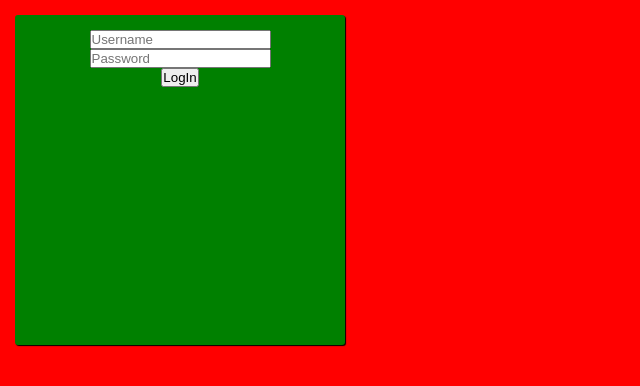
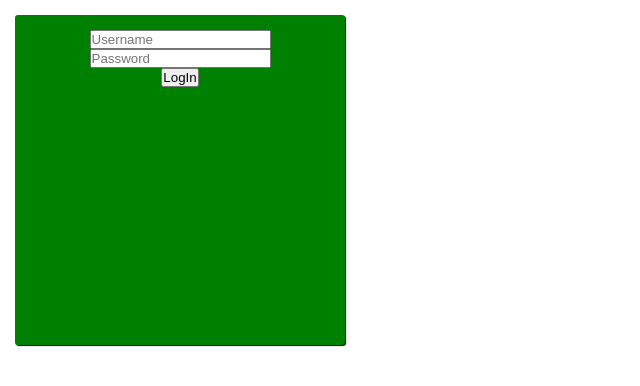
Before and after one commit to jovilrexx/jovilrexx.github.io, a plain HTML site: page login.html in a window 1280 px wide. Shown: the whole page, without its empty margins (0-640 px from the left). Drawn offline with Linux system fonts and the light colour scheme.

Commit message:
Update loginstyle.css

```diff
--- a/loginstyle.css
+++ b/loginstyle.css
@@ -3,10 +3,7 @@
 	padding: 0;
 	margin: 0;
 }
-body
-{
-	background-color: red;
-}
+
 .container
 {
 	width: 300px;
```
